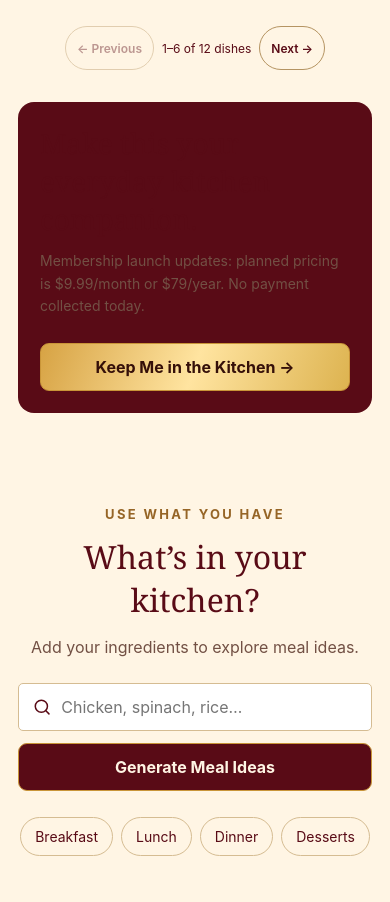
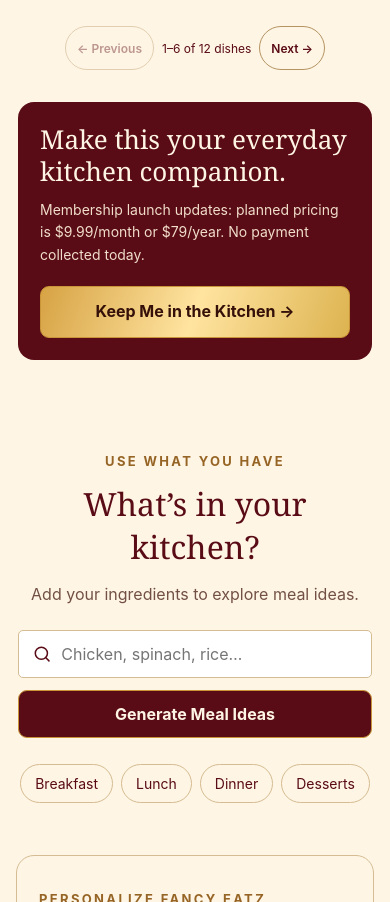
Before and after one commit to Camlito/Fancy-Eatz, a React (Vite) app: page / in a window 390 px wide. Shown: the part 6240-7142 px from the top of the page. Built offline with nearby package versions, Linux system fonts and the light colour scheme.

Commit message:
Restore readable membership card heading and pricing copy

```diff
--- a/src/index.css
+++ b/src/index.css
@@ -1514,3 +1514,41 @@ button:focus-visible { outline: 3px solid #b9892a; outline-offset: 3px; }
   font-size: 14px !important;
   line-height: 1.7;
 }
+
+/* Membership tasting card must override the light homepage text palette. */
+.home-showcase .tasting-next {
+  background: #590b16;
+  color: #fff5e4;
+  min-height: 0;
+  padding: 24px;
+  gap: 20px;
+}
+.home-showcase .tasting-next h3 {
+  color: #fff5e4 !important;
+  margin: 0 0 12px;
+  font: 500 28px/1.2 Georgia, serif;
+}
+.home-showcase .tasting-next p,
+.home-showcase .tasting-next small {
+  color: #f1ddc9 !important;
+  opacity: 1 !important;
+}
+.home-showcase .tasting-next > div {
+  min-width: 0;
+}
+@media (max-width: 800px) {
+  .home-showcase .tasting-next {
+    padding: 22px;
+    gap: 20px;
+    align-items: stretch;
+  }
+  .home-showcase .tasting-next h3 {
+    font-size: 26px;
+  }
+  .home-showcase .tasting-next .primary {
+    width: 100%;
+    white-space: normal;
+    padding: 14px 18px;
+    line-height: 1.35;
+  }
+}
```
